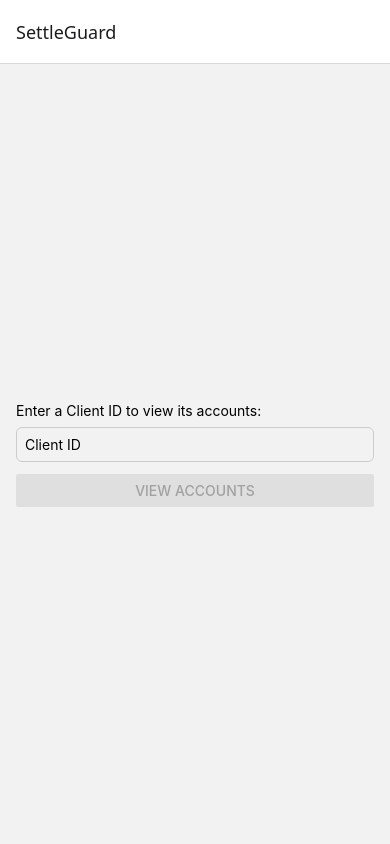
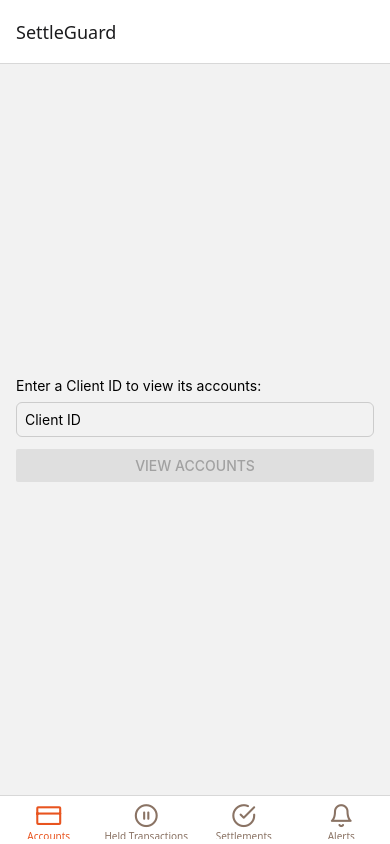
Before and after one commit to phuoctmse/SettleGuard, a React Native app in the folder mobile-app/: screen /ClientLookup in a window 390 px wide. Built offline with nearby package versions, Linux system fonts and the light colour scheme; no server answers.

Commit message:
feat(mobile-app): restructure navigation into bottom tabs

```diff
--- a/mobile-app/App.tsx
+++ b/mobile-app/App.tsx
@@ -1,4 +1,5 @@
 import { QueryClient, QueryClientProvider } from '@tanstack/react-query';
+import { SafeAreaProvider } from 'react-native-safe-area-context';
 
 import { RootNavigator } from './src/navigation/RootNavigator';
 
@@ -7,7 +8,9 @@ const queryClient = new QueryClient();
 export default function App() {
   return (
     <QueryClientProvider client={queryClient}>
-      <RootNavigator />
+      <SafeAreaProvider>
+        <RootNavigator />
+      </SafeAreaProvider>
     </QueryClientProvider>
   );
 }
--- a/mobile-app/package.json
+++ b/mobile-app/package.json
@@ -3,6 +3,8 @@
   "version": "1.0.0",
   "main": "index.ts",
   "dependencies": {
+    "@expo/vector-icons": "^15.1.1",
+    "@react-navigation/bottom-tabs": "^7.18.17",
     "@react-navigation/native": "^7.3.17",
     "@react-navigation/native-stack": "^7.18.9",
     "@tanstack/react-query": "^5.101.4",
--- a/mobile-app/src/navigation/RootNavigator.tsx
+++ b/mobile-app/src/navigation/RootNavigator.tsx
@@ -1,6 +1,7 @@
-import { Button, View } from 'react-native';
 import { NavigationContainer } from '@react-navigation/native';
+import { createBottomTabNavigator } from '@react-navigation/bottom-tabs';
 import { createNativeStackNavigator } from '@react-navigation/native-stack';
+import { Feather } from '@expo/vector-icons';
 
 import { ClientLookupScreen } from '../screens/ClientLookupScreen';
 import { AccountListScreen } from '../screens/AccountListScreen';
@@ -8,42 +9,76 @@ import { AccountDetailScreen } from '../screens/AccountDetailScreen';
 import { HeldTransactionsScreen } from '../screens/HeldTransactionsScreen';
 import { SettlementsScreen } from '../screens/SettlementsScreen';
 import { AlertsScreen } from '../screens/AlertsScreen';
+import { colors } from '../theme';
 
-export type RootStackParamList = {
+export type AccountsStackParamList = {
   ClientLookup: undefined;
   AccountList: { clientId: string };
   AccountDetail: { accountId: string };
-  HeldTransactions: undefined;
+};
+
+export type RootTabParamList = {
+  Accounts: undefined;
+  Held: undefined;
   Settlements: undefined;
   Alerts: undefined;
 };
 
-const Stack = createNativeStackNavigator<RootStackParamList>();
+const AccountsStack = createNativeStackNavigator<AccountsStackParamList>();
+const Tab = createBottomTabNavigator<RootTabParamList>();
+
+function AccountsStackNavigator() {
+  return (
+    <AccountsStack.Navigator initialRouteName="ClientLookup">
+      <AccountsStack.Screen name="ClientLookup" component={ClientLookupScreen} options={{ title: 'SettleGuard' }} />
+      <AccountsStack.Screen name="AccountList" component={AccountListScreen} options={{ title: 'Accounts' }} />
+      <AccountsStack.Screen name="AccountDetail" component={AccountDetailScreen} options={{ title: 'Account' }} />
+    </AccountsStack.Navigator>
+  );
+}
 
 export function RootNavigator() {
   return (
     <NavigationContainer>
-      <Stack.Navigator initialRouteName="ClientLookup">
-        <Stack.Screen name="ClientLookup" component={ClientLookupScreen} options={{ title: 'SettleGuard' }} />
-        <Stack.Screen
-          name="AccountList"
-          component={AccountListScreen}
-          options={({ navigation }) => ({
-            title: 'Accounts',
-            headerRight: () => (
-              <View style={{ flexDirection: 'row' }}>
-                <Button title="Held" onPress={() => navigation.navigate('HeldTransactions')} />
-                <Button title="Settlements" onPress={() => navigation.navigate('Settlements')} />
-                <Button title="Alerts" onPress={() => navigation.navigate('Alerts')} />
-              </View>
-            ),
-          })}
+      <Tab.Navigator
+        screenOptions={{
+          tabBarActiveTintColor: colors.accent,
+          tabBarInactiveTintColor: colors.neutral,
+        }}
+      >
+        <Tab.Screen
+          name="Accounts"
+          component={AccountsStackNavigator}
+          options={{
+            headerShown: false,
+            tabBarIcon: ({ color, size }) => <Feather name="credit-card" size={size} color={color} />,
+          }}
         />
-        <Stack.Screen name="AccountDetail" component={AccountDetailScreen} options={{ title: 'Account' }} />
-        <Stack.Screen name="HeldTransactions" component={HeldTransactionsScreen} options={{ title: 'Held Transactions' }} />
-        <Stack.Screen name="Settlements" component={SettlementsScreen} options={{ title: 'Settlements' }} />
-        <Stack.Screen name="Alerts" component={AlertsScreen} options={{ title: 'Alerts' }} />
-      </Stack.Navigator>
+        <Tab.Screen
+          name="Held"
+          component={HeldTransactionsScreen}
+          options={{
+            title: 'Held Transactions',
+            tabBarIcon: ({ color, size }) => <Feather name="pause-circle" size={size} color={color} />,
+          }}
+        />
+        <Tab.Screen
+          name="Settlements"
+          component={SettlementsScreen}
+          options={{
+            title: 'Settlements',
+            tabBarIcon: ({ color, size }) => <Feather name="check-circle" size={size} color={color} />,
+          }}
+        />
+        <Tab.Screen
+          name="Alerts"
+          component={AlertsScreen}
+          options={{
+            title: 'Alerts',
+            tabBarIcon: ({ color, size }) => <Feather name="bell" size={size} color={color} />,
+          }}
+        />
+      </Tab.Navigator>
     </NavigationContainer>
   );
 }
--- a/mobile-app/src/screens/AccountDetailScreen.tsx
+++ b/mobile-app/src/screens/AccountDetailScreen.tsx
@@ -2,11 +2,11 @@ import { FlatList, StyleSheet, Text, View } from 'react-native';
 import { useQuery } from '@tanstack/react-query';
 import type { NativeStackScreenProps } from '@react-navigation/native-stack';
 
-import type { RootStackParamList } from '../navigation/RootNavigator';
+import type { AccountsStackParamList } from '../navigation/RootNavigator';
 import { getAccount } from '../api/accounts';
 import { listEntriesForAccount } from '../api/ledger';
 
-type Props = NativeStackScreenProps<RootStackParamList, 'AccountDetail'>;
+type Props = NativeStackScreenProps<AccountsStackParamList, 'AccountDetail'>;
 
 export function AccountDetailScreen({ route }: Props) {
   const { accountId } = route.params;
--- a/mobile-app/src/screens/AccountListScreen.tsx
+++ b/mobile-app/src/screens/AccountListScreen.tsx
@@ -2,10 +2,10 @@ import { FlatList, Pressable, StyleSheet, Text, View } from 'react-native';
 import { useQuery } from '@tanstack/react-query';
 import type { NativeStackScreenProps } from '@react-navigation/native-stack';
 
-import type { RootStackParamList } from '../navigation/RootNavigator';
+import type { AccountsStackParamList } from '../navigation/RootNavigator';
 import { listAccounts } from '../api/accounts';
 
-type Props = NativeStackScreenProps<RootStackParamList, 'AccountList'>;
+type Props = NativeStackScreenProps<AccountsStackParamList, 'AccountList'>;
 
 export function AccountListScreen({ navigation, route }: Props) {
   const { clientId } = route.params;
--- a/mobile-app/src/screens/ClientLookupScreen.tsx
+++ b/mobile-app/src/screens/ClientLookupScreen.tsx
@@ -2,9 +2,9 @@ import { useState } from 'react';
 import { Button, StyleSheet, Text, TextInput, View } from 'react-native';
 import type { NativeStackScreenProps } from '@react-navigation/native-stack';
 
-import type { RootStackParamList } from '../navigation/RootNavigator';
+import type { AccountsStackParamList } from '../navigation/RootNavigator';
 
-type Props = NativeStackScreenProps<RootStackParamList, 'ClientLookup'>;
+type Props = NativeStackScreenProps<AccountsStackParamList, 'ClientLookup'>;
 
 export function ClientLookupScreen({ navigation }: Props) {
   const [clientId, setClientId] = useState('');
```
Also changed, not shown: 1 other file (tests, documents, lock files or other folders).
